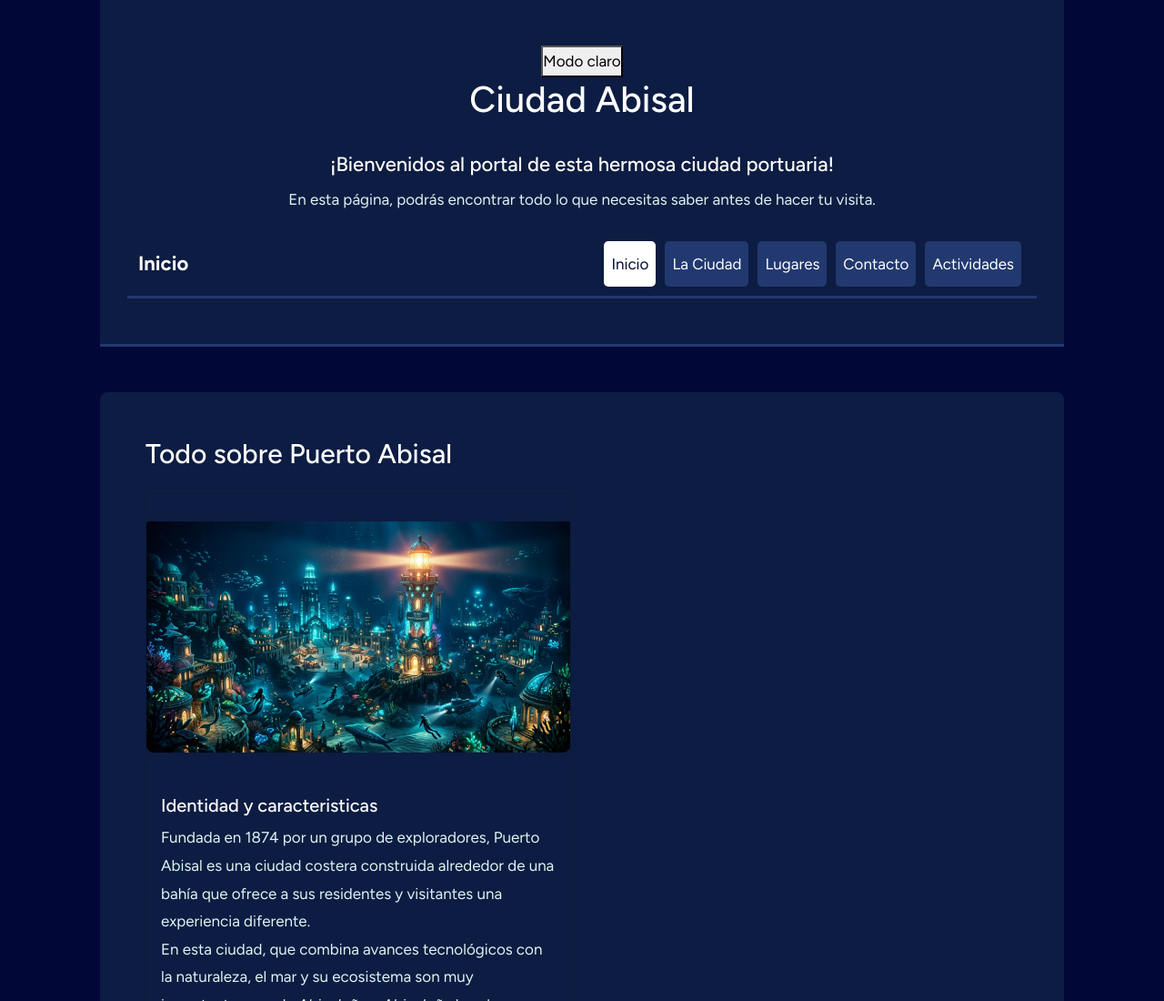
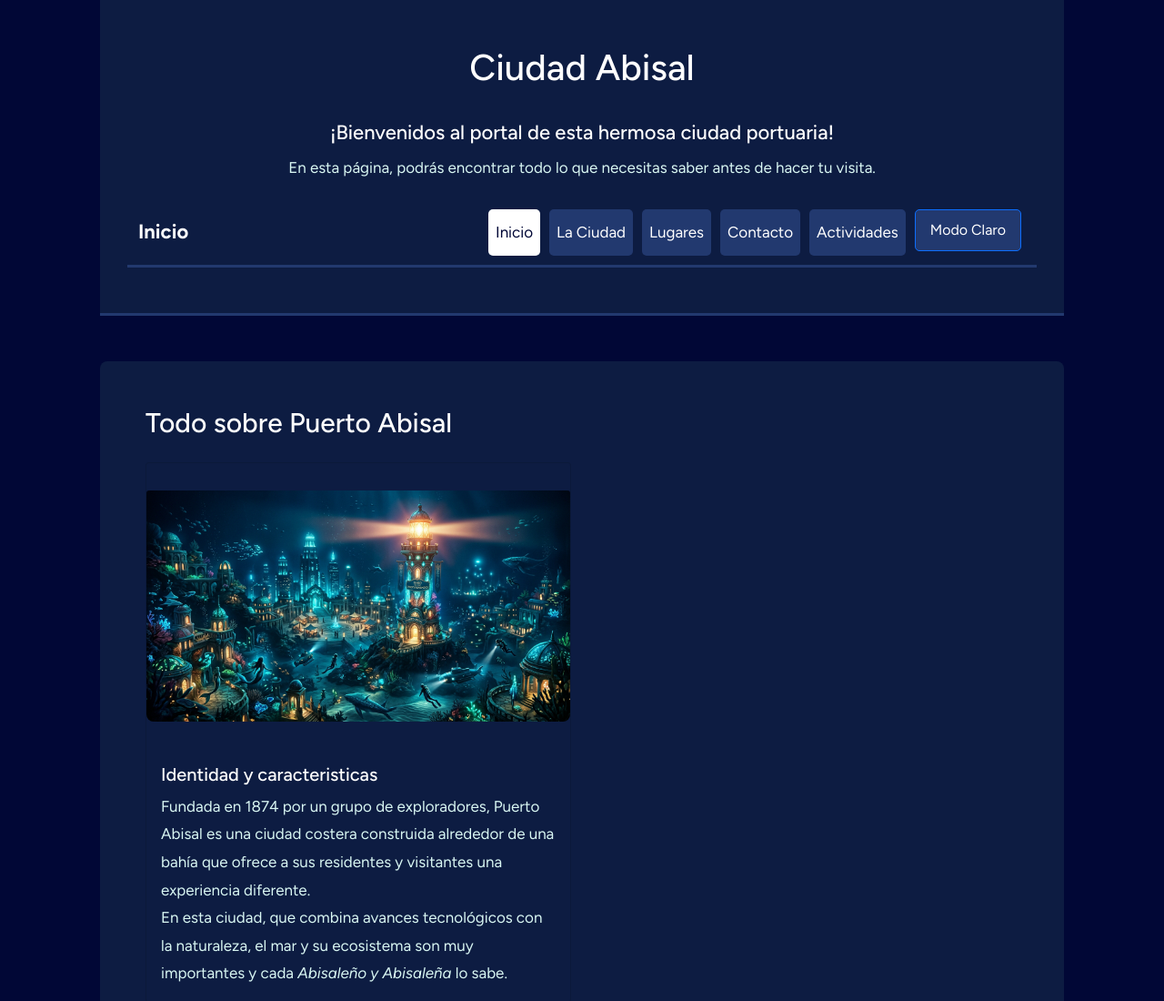
Before and after one commit to sebastiangonniplus-code/trabajo-practico-de-lenguajes-informaticos-1, a plain HTML site: page index.html in a window 1280 px wide. Shown: the top 1100 px of the page at 91% size. Drawn offline with nearby package versions, Linux system fonts and the light colour scheme.

Commit message:
Agrego modo claro corregido a index.html, actividades.html, contacto.html, ciudad.html

```diff
--- a/index.html
+++ b/index.html
@@ -15,9 +15,6 @@
 <body>
 
   <header>
-    <button id="boton-modo-oscuro">
-            Modo claro
-    </button>
      <h1>Ciudad Abisal </h1>
      <h2>¡Bienvenidos al portal de esta hermosa ciudad portuaria!</h2>
      <p>En esta página, podrás encontrar todo lo que necesitas saber antes de hacer tu visita.</p>
@@ -44,6 +41,9 @@
                     <li class="nav-item">
                         <a class="nav-link" href="actividades.html">Actividades</a>
                     </li>
+                     <li class="nav-item">
+                            <a class="nav-link btn btn-outline-primary px-3" id="boton-modo-oscuro">Modo Claro</a>
+                        </li>
                 </ul>
             </div>
         </div>
```
Also changed, not shown: actividades.html (+3 -4 lines), ciudad.html (+3 -0 lines), contacto.html (+3 -0 lines).
